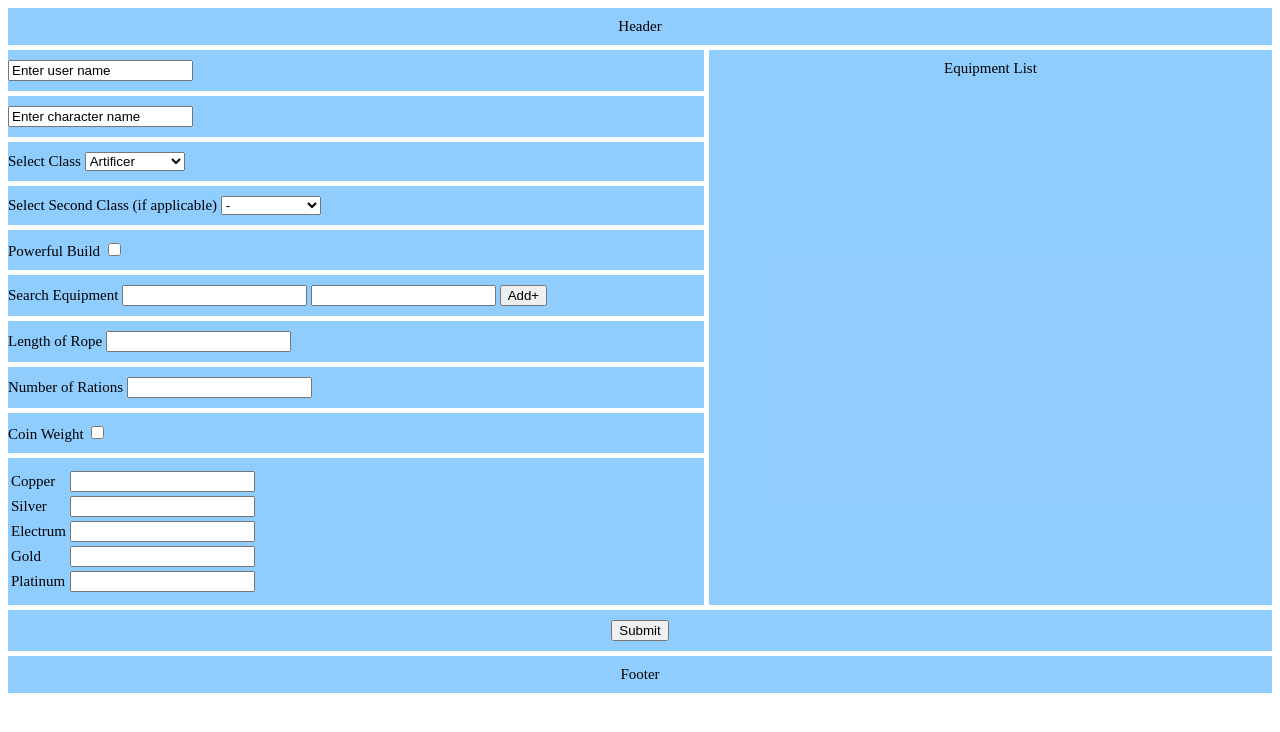
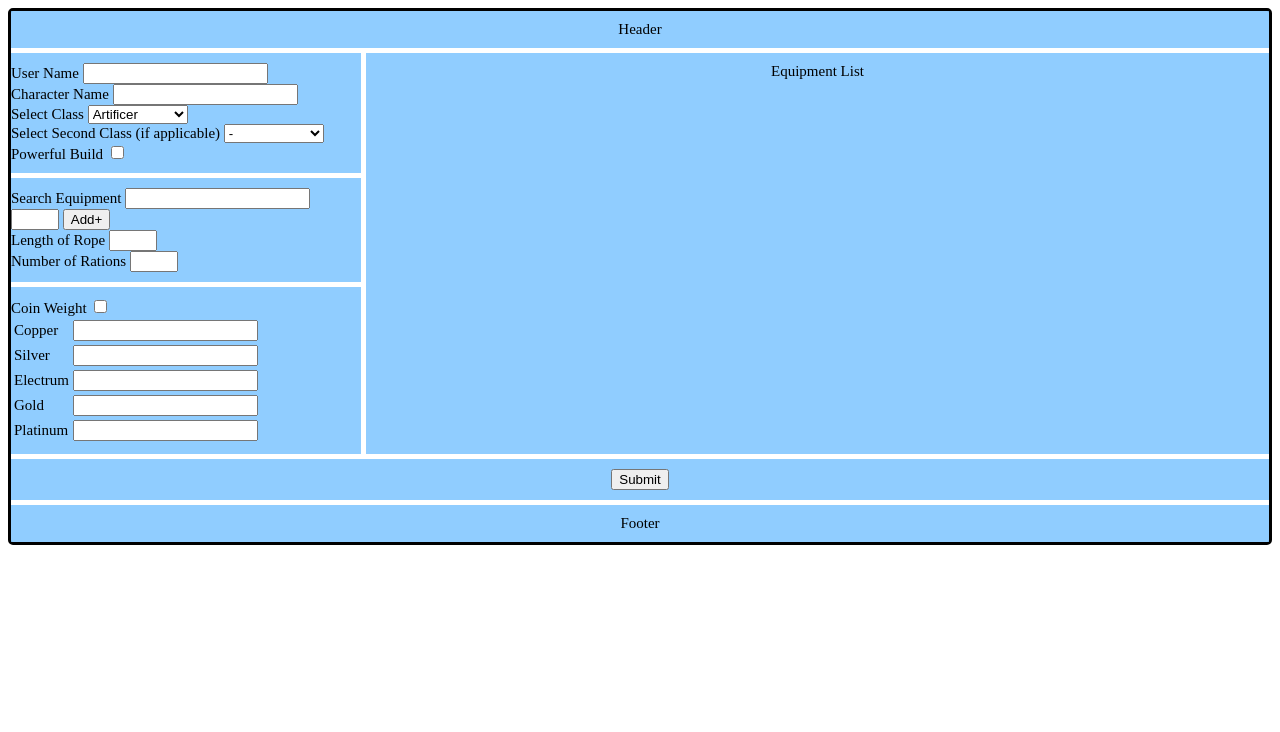
Before and after one commit to mgimp/carry-weight-app, a plain HTML site: page index.html in a window 1280 px wide. Drawn offline with Linux system fonts and the light colour scheme.

Commit message:
Small Update

```diff
--- a/index.html
+++ b/index.html
@@ -7,7 +7,7 @@
     <meta http-equiv="X-UA-Compatible" content="IE=edge">
     <meta name="viewport" content="width=device-width, initial-scale=1">
     <link href="style.css" rel="stylesheet" type="text/css"/>
-    <script src="script.js" type="" defer></script>
+    <script src="script.js" defer></script>
 
   </head>
 
@@ -18,19 +18,19 @@
         Header
       </div>
 
-      <div class="item2"> <!--user-name-->
+      <div class="item2"> <!--character-creation-->
         <!--App should eventually work with user profiles rather than specifying the user at character enty-->
-        <input name="user-name" type="text" value="Enter user name">
-      </div>
+        <label for="user-name" class="label">User Name</label>
+        <input id="user-name" class="text-entry" name="user-name" type="text" />
+        <br>
 
-      <div class="item3"> <!--character-name-->
-        <input name="character-name" type="text" value="Enter character name">
-      </div>
+        <label for="character-name" class="label">Character Name</label>
+        <input id="character-name" class="text-entry" name="character-name" type="text" />
+        <br>
 
-      <div class="item4"> <!--class-select-1-->
         <!--Some classes might have carry weight modifiers. This is also useful to keeping track of your character.-->
-        <label for="class-list">Select Class</label>
-        <select name="class-list">
+        <label for="class-list" class="label">Select Class</label>
+        <select class="drop-menu" name="class-list">
           <option>Artificer</option>
           <option>Barbarian</option>
           <option>Bard</option>
@@ -46,11 +46,10 @@
           <option>Warlock</option>
           <option>Wizard</option>
         </select>
-      </div>
+        <br>
 
-      <div class="item5"> <!--class-select-2-->
-        <label for="second-class-list">Select Second Class (if applicable)</label>
-        <select name="second-class-list">
+        <label for="second-class-list" class="label">Select Second Class (if applicable)</label>
+        <select class="drop-menu" name="second-class-list">
           <option>-</option>
           <option>Artificer</option>
           <option>Barbarian</option>
@@ -67,14 +66,13 @@
           <option>Warlock</option>
           <option>Wizard</option>
         </select>
-      </div>
+        <br>
 
-      <div class="item6"> <!--powerful-build-->
-        <label for="powerful-build">Powerful Build</label>
+        <label for="powerful-build" class="label">Powerful Build</label>
         <input name="powerful-build" type="checkbox">
       </div>
 
-      <div class="item7"> <!--equipment-select-->
+      <div class="item3"> <!--equipment-selection-->
         <!--
           User searches to pieces of equipment to add to their inventory and presses the "Add+" button or enter.
           Pressing enter should clear what's written in the text field for convenience.
@@ -90,30 +88,28 @@
           <option>Bow</option>
           <option>Axe</option>
         </datalist>
-        <input type="number" step="1" />
+        <input id="equipment-num" type="number" step="1" />
         <input id="equipment-list" name="equipment-list-button" type="submit" value="Add+" />
+        <br>
+
+        <label for="rope-length">Length of Rope</label>
+        <input id="rope-length" name="rope-length" type="number" step="10" />
+        <br>
+
+        <label for="rations">Number of Rations</label>
+        <input id="rations" name="rations" type="number" step="1" />
+        <br>
+
       </div>
 
-      <div class="item8"> <!--rope-length-->
-        <label for="rope-length">Length of Rope</label>
-        <input id="rope-length" name="rope-length" type="number" step="10" />
-      </div>
-
-      <div class="item9"> <!--rations-->
-        <label for="rations">Number of Rations</label>
-        <input id="rations" name="rations" type="number" step="1" />
-      </div>
-
-      <div class="item10">  <!--currency-weight-->
+      <div class="item4">  <!--currency-->
         <!--
           Currency is included for cases when money weight is considered.
           If the coin weight option isn't selected, then the currency table should not appear.
         -->
         <label for="money-weight">Coin Weight</label>
         <input id="money-weight" name="money-weight" type="checkbox" />
-      </div>
 
-      <div class="item11">  <!--currency-table-->
         <table name="currency">
           <tr>
             <td><label for="copper">Copper</label></td>
@@ -138,15 +134,15 @@
         </table>
       </div>
 
-      <div class="item12">  <!--equipment-list-->
+      <div class="item5">  <!--equipment-list-->
         Equipment List
       </div>
 
-      <div class="item13">  <!--submission-->
+      <div class="item6">  <!--submission-->
         <input id="submit" type="submit" value="Submit" />
       </div>
 
-      <div class="item14">  <!--footer-->
+      <div class="item7">  <!--footer-->
         Footer
       </div>
 
--- a/style.css
+++ b/style.css
@@ -1,6 +1,8 @@
 .grid-container {
     display: grid;
     grid-gap: 5px 5px;  /* [grid-row-gap grid-column-gap] */
+    border: 3px solid black;
+    border-radius: 5px;
 }
 
 .grid-container > div {
@@ -9,17 +11,30 @@
     font-size: 15px;
   }
 
-.item1, .item13, .item14 {
-    grid-column: 1 / 5;    /* #column-start / #column-end */
+  /* grid-areas named for easier arrangement of grid cells */
+.item1 {    grid-area: header;  }
+.item2 {    grid-area: character-create;   }
+.item3 {    grid-area: equip-select;   }
+.item4 {    grid-area: currency;   }
+.item5 {    grid-area: equip-list;   }
+.item6 {    grid-area: submit;   }
+.item7 {    grid-area: footer;  }
+
+.grid-container {
+    grid-template-areas:
+    'header header header header'
+    'character-create equip-list equip-list equip-list'
+    'equip-select equip-list equip-list equip-list'
+    'currency equip-list equip-list equip-list'
+    'submit submit submit submit'
+    'footer footer footer footer';
+    grid-template-columns: 350px auto auto auto;
+}
+
+.item1, .item5, .item6, .item7 {
     text-align: center;
 }
 
-.item2, .item3, .item4, .item5, .item6, .item7, .item8, .item9, .item10, .item11 {
-    grid-column: 1 / 2;    /* #column-start / #column-end */
+.item3 > input[type=number]  {
+    width: 40px;
 }
-
-.item12 {
-    grid-row: 2 / 12;    /* #row-start / #row-end */
-    grid-column: 2 / 5;    /* #column-start / #column-end */
-    text-align: center;
-}
```
